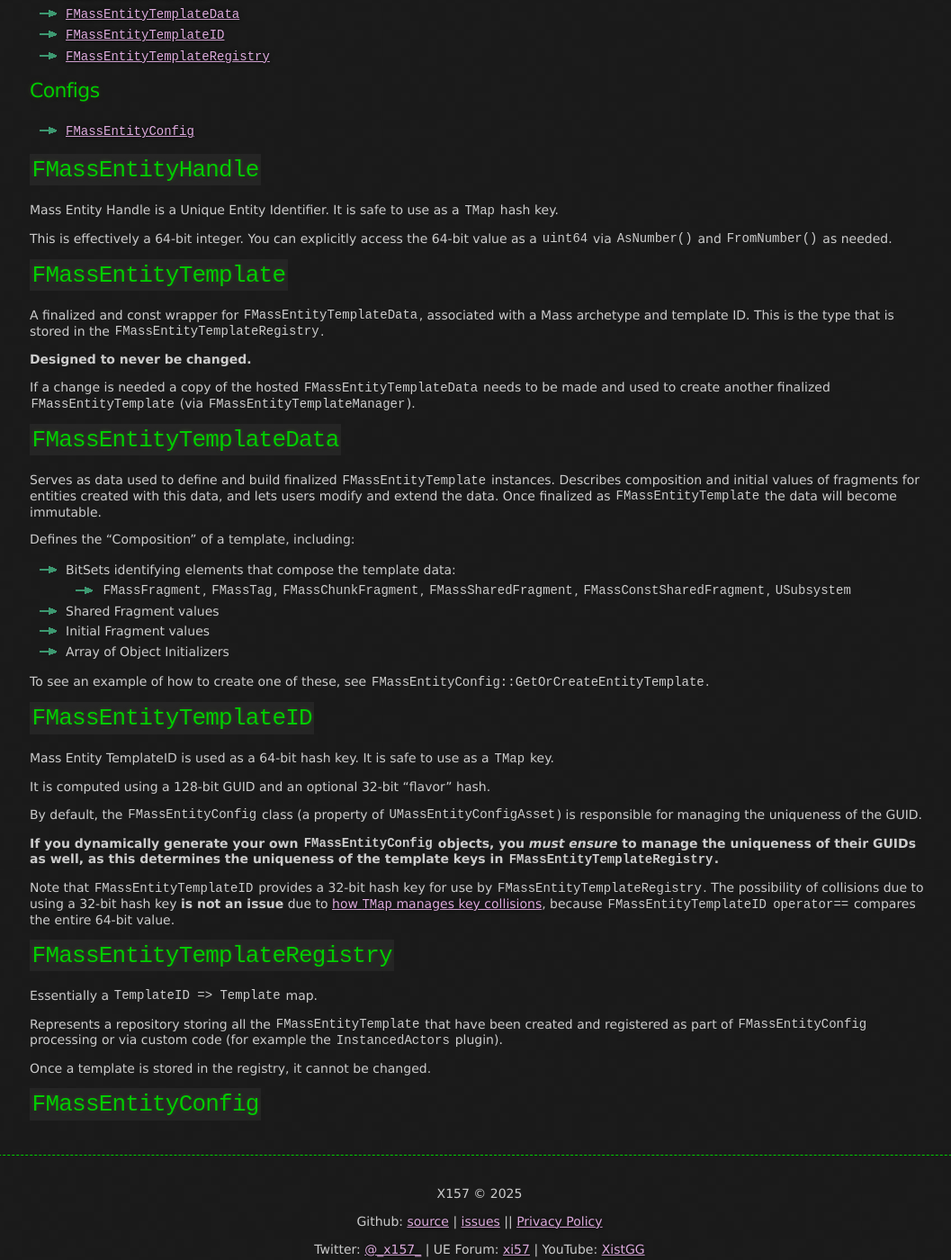
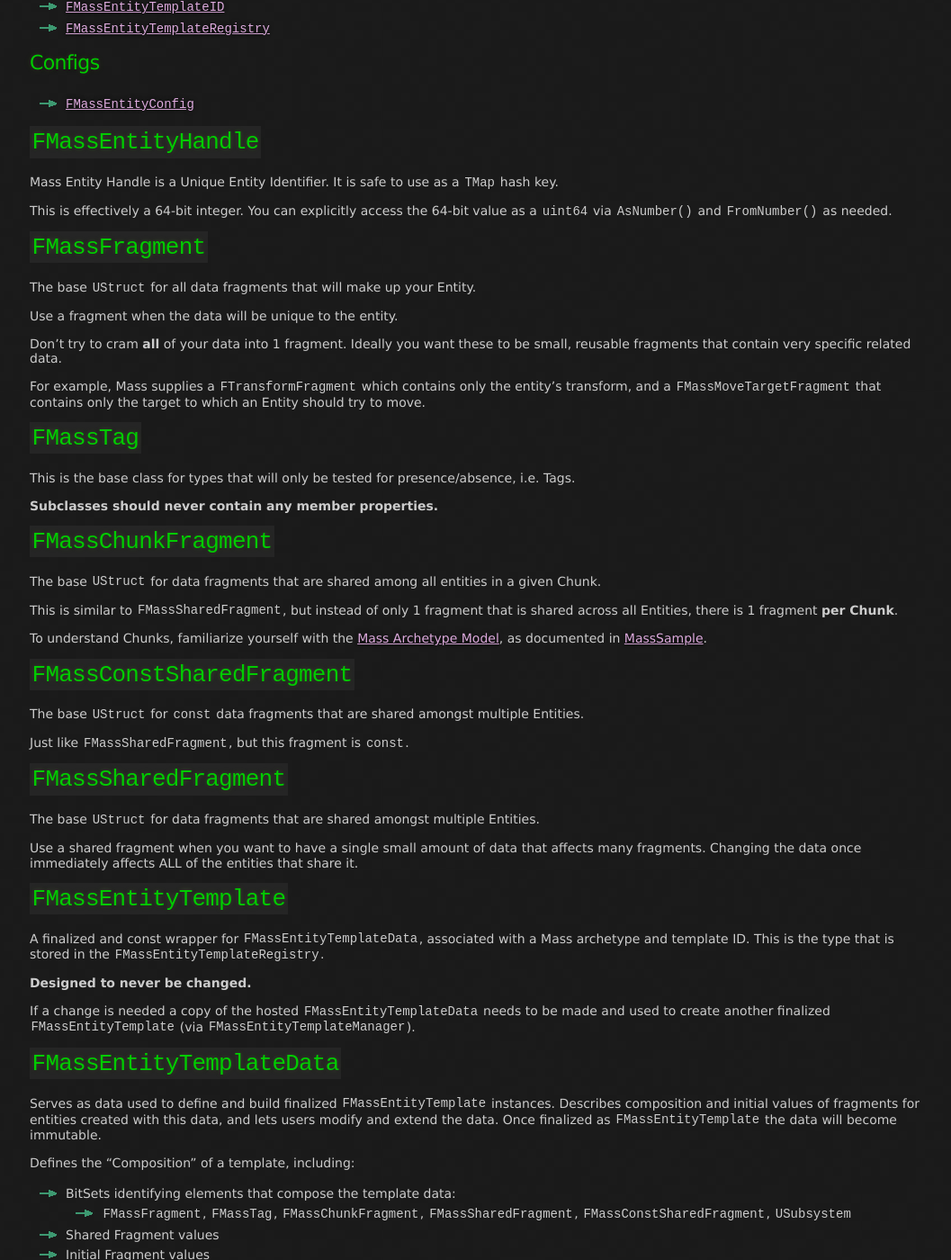
Before and after one commit to x157/x157.github.io, a Jekyll site: the page built from UE5/Mass/DataTypes.md, in a window 1280 px wide and 1400 px high, scrolled down 630 px. Shown: the whole window at 90% size, without its empty margins (107-1164 px from the left). Built offline with Jekyll 4.4.1, drawn with Linux system fonts in a browser that asks for light colours; some of the changed text lies outside the part shown.

Commit message:
Ad entity composition types

```diff
--- a/UE5/Mass/DataTypes.md
+++ b/UE5/Mass/DataTypes.md
@@ -47,6 +45,61 @@ It is safe to use as a `TMap` hash key.
 This is effectively a 64-bit integer.
 You can explicitly access the 64-bit value as a `uint64` via `AsNumber()` and `FromNumber()`
 as needed.
+
+
+<a id='FMassFragment'></a>
+## `FMassFragment`
+
+The base `UStruct` for all data fragments that will make up your Entity.
+
+Use a fragment when the data will be unique to the entity.
+
+Don't try to cram **all** of your data into 1 fragment.
+Ideally you want these to be small, reusable fragments that contain
+very specific related data.
+
+For example, Mass supplies a `FTransformFragment` which contains only
+the entity's transform, and a `FMassMoveTargetFragment` that contains only
+the target to which an Entity should try to move.
+
+
+<a id='FMassTag'></a>
+## `FMassTag`
+
+This is the base class for types that will only be tested for presence/absence, i.e. Tags.
+
+**Subclasses should never contain any member properties.**
+
+
+<a id='FMassChunkFragment'></a>
+## `FMassChunkFragment`
+
+The base `UStruct` for data fragments that are shared among all entities in a given Chunk.
+
+This is similar to `FMassSharedFragment`, but instead of only 1 fragment that is shared
+across all Entities, there is 1 fragment **per Chunk**.
+
+To understand Chunks, familiarize yourself with the
+[Mass Archetype Model](https://github.com/Megafunk/MassSample?tab=readme-ov-file#mass-arch-mod),
+as documented in [MassSample](https://github.com/Megafunk/MassSample).
+
+
+<a id='FMassConstSharedFragment'></a>
+## `FMassConstSharedFragment`
+
+The base `UStruct` for `const` data fragments that are shared amongst multiple Entities.
+
+Just like `FMassSharedFragment`, but this fragment is `const`.
+
+
+<a id='FMassSharedFragment'></a>
+## `FMassSharedFragment`
+
+The base `UStruct` for data fragments that are shared amongst multiple Entities.
+
+Use a shared fragment when you want to have a single small amount of data
+that affects many fragments.  Changing the data once immediately affects
+ALL of the entities that share it.
 
 
 <a id='FMassEntityTemplate'></a>
```
Also changed, not shown: other parts of UE5/Mass/DataTypes.md (+0 -2 lines).
